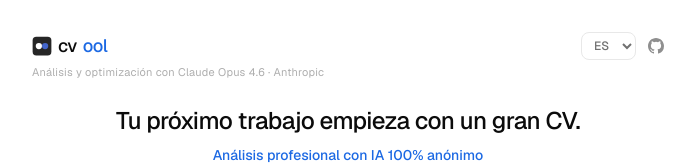
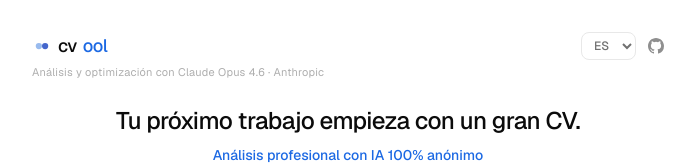
Before and after one commit to pixan-ai/cvool, a Next.js app: page / in a window 1280 px wide. Shown: the top 164 px of the page, without its empty margins (292-987 px from the left). Built offline with nearby package versions, Linux system fonts and the light colour scheme.

Commit message:
fix: update FaviconIcon to match new two-tone blue favicon

```diff
--- a/src/app/page.tsx
+++ b/src/app/page.tsx
@@ -13,8 +13,8 @@ const Cv = () => <><span className="text-ink-900">cv</span><span className="text
 
 const FaviconIcon = () => (
   <svg className="w-5 h-5 shrink-0" viewBox="0 0 64 64" xmlns="http://www.w3.org/2000/svg">
-    <rect x="2" y="2" width="60" height="60" rx="12" fill="#262626" />
-    <circle cx="22" cy="32" r="10" fill="#ffffff" />
+    <rect x="2" y="2" width="60" height="60" rx="12" fill="#ffffff" />
+    <circle cx="22" cy="32" r="10" fill="#99bbee" />
     <circle cx="42" cy="32" r="10" fill="#4466cc" />
   </svg>
 );
```
